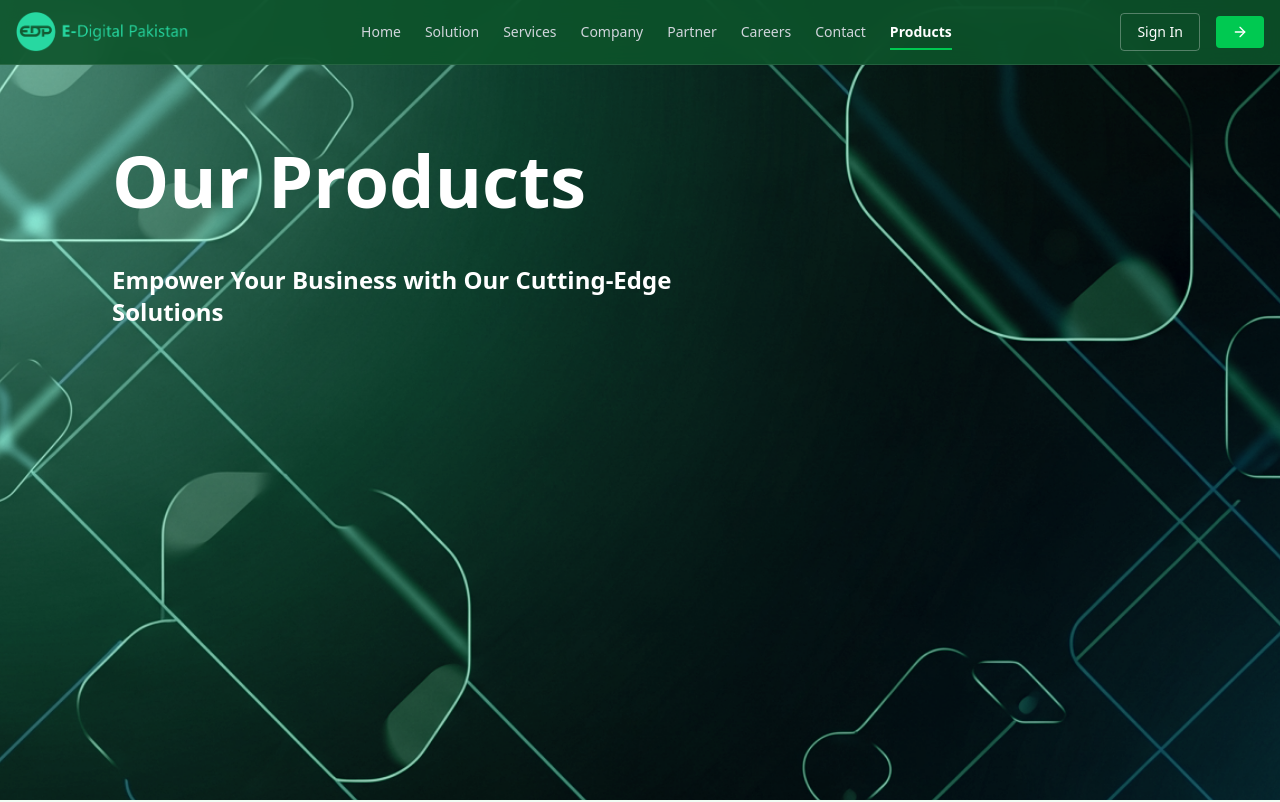
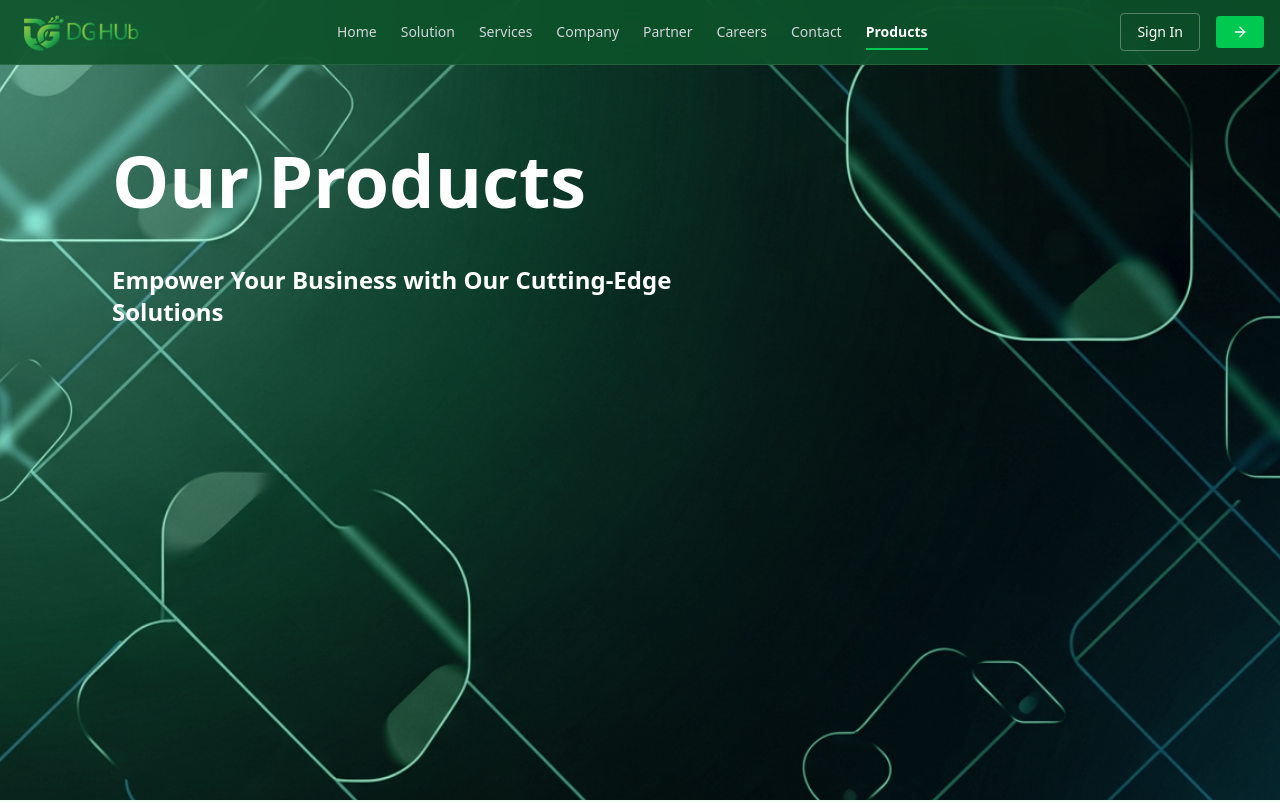
Before and after one commit to ImUsama2004/DG-Hub-Website, a React (Vite) app: page /product in a window 1280 px wide. Shown: the top 802 px of the page. Built offline with nearby package versions, Linux system fonts and the light colour scheme.

Commit message:
logo me add krra gap ho na de

```diff
--- a/src/components/NavBar.jsx
+++ b/src/components/NavBar.jsx
@@ -2,7 +2,7 @@ import React, { useState } from 'react';
 import { Link, useLocation } from "react-router-dom";
 import { ArrowRight, Menu, X } from "lucide-react"; // Added Menu and X icons
 import { motion, AnimatePresence } from "framer-motion";
-import logoImg from '../assets/EDP-logo-blue.png';
+import logoImg from '../assets/Logo-01.png';
 
 const navItems = [
     { name: "home", path: "/" },
@@ -25,13 +25,14 @@ function NavBar() {
     <nav className="fixed top-0 left-0 right-0 z-50 border-b border-white/10 bg-green-900/90 backdrop-blur-md">
       <div className="container mx-auto px-4 h-16 flex items-center justify-between">
 
-        {/* Logo Section */}
-        <Link to="/" className="flex items-center gap-3 font-bold text-xl tracking-tighter cursor-pointer group z-50">
-          <div className="h-10 w-auto flex items-center justify-center overflow-hidden">
+     {/* Logo Section - Increased to h-24 (96px) or h-32 (128px) */}
+<Link to="/" className="flex items-center gap-3 z-50 group">
+  <div className="flex items-center justify-center">
     <img
       src={logoImg}
       alt="Logo"
-              className="h-full w-full object-contain group-hover:scale-105 transition-transform duration-300"
+      /* Changed h-10 to h-24 (96px). Adjust h-32 if you want it even more massive */
+      className="h-24 md:h-28 lg:h-32 w-auto object-contain transition-transform duration-300 group-hover:scale-110"
     />
   </div>
 </Link>
```
Also changed, not shown: src/assets/EDP-logo-blue.png (deleted), src/assets/Logo-01.png (added). Lines whose indentation alone changed are shown as unchanged.
